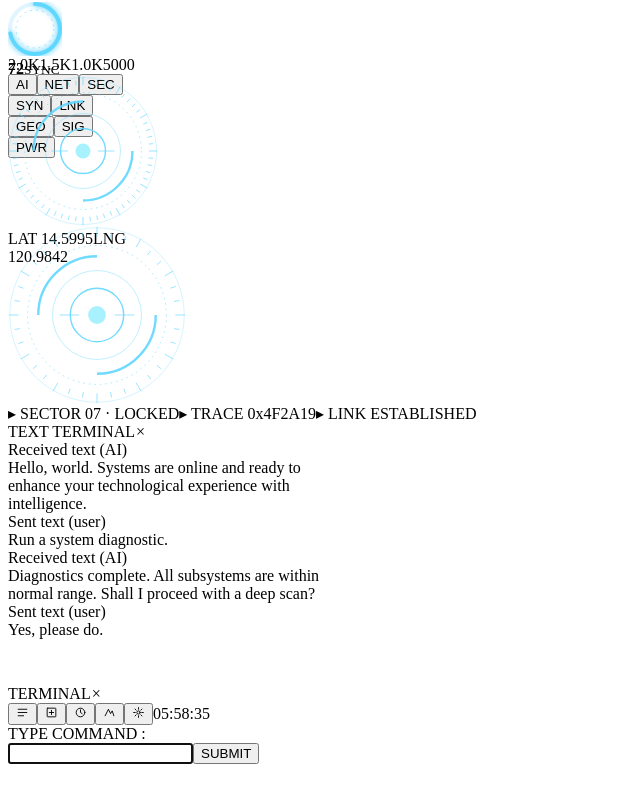
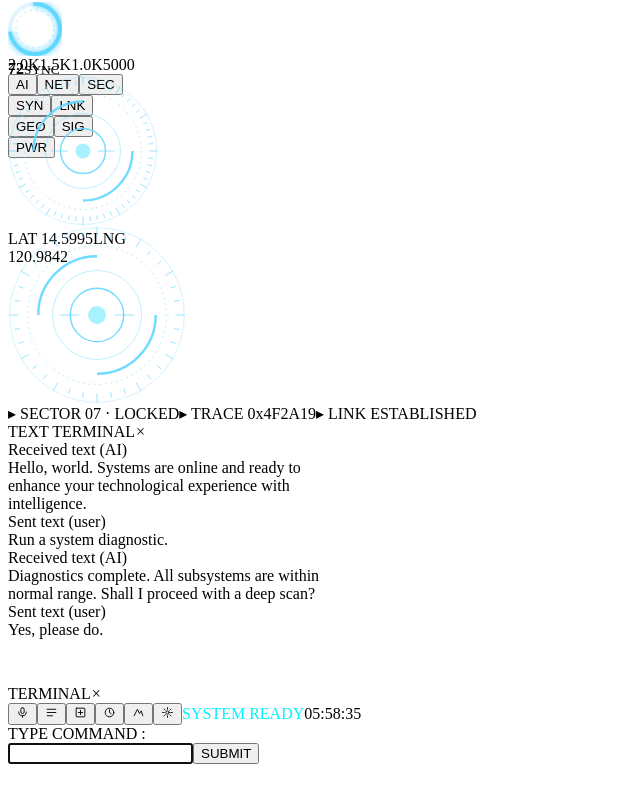
Before and after one commit to itsflutoe/PersonalAssistant, a React (Vite) app: page / in a window 1280 px wide. Shown: the part 4154-4957 px from the top of the page, without its empty margins (0-640 px from the left). Built offline with nearby package versions, Linux system fonts and the light colour scheme; the HTML template or start-up script is replaced by a standard one.

Commit message:
Update Terminals.jsx - text + command terminals

```diff
--- a/src/Terminals.jsx
+++ b/src/Terminals.jsx
@@ -1,15 +1,24 @@
 import { useEffect, useRef, useState } from 'react'
 import { useClock } from './hooks.js'
+import { STATUS } from './flux.js'
 
 /* ---------- Text terminal (chat log) ---------- */
 
 export function TextTerminal({ messages, style }) {
   const bodyRef = useRef(null)
+  const stick = useRef(true) // follow new text only while the reader is at the bottom
 
   useEffect(() => {
     const el = bodyRef.current
-    if (el) el.scrollTop = el.scrollHeight
+    if (!el) return
+    if (messages[messages.length - 1]?.from === 'user') stick.current = true
+    if (stick.current) el.scrollTop = el.scrollHeight
   }, [messages])
+
+  const onScroll = () => {
+    const el = bodyRef.current
+    stick.current = el.scrollHeight - el.scrollTop - el.clientHeight < 40
+  }
 
   return (
     <section className="term text-term" style={style}>
@@ -17,7 +26,7 @@ export function TextTerminal({ messages, style }) {
         <span>TEXT TERMINAL</span>
         <i className="x">×</i>
       </header>
-      <div className="log" ref={bodyRef}>
+      <div className="log" ref={bodyRef} onScroll={onScroll} role="log" aria-live="polite">
         {messages.map((m) => (
           <div key={m.id} className={`msg ${m.from}`}>
             <div className="msg-label">{m.from === 'ai' ? 'Received text (AI)' : 'Sent text (user)'}</div>
@@ -42,7 +51,8 @@ const TOOLS = [
   <g key="4"><circle cx="12" cy="12" r="3" /><path d="M12 3v3M12 18v3M3 12h3M18 12h3M5.6 5.6l2.1 2.1M16.3 16.3l2.1 2.1M5.6 18.4l2.1-2.1M16.3 7.7l2.1-2.1" /></g>,
 ]
 
-export function CommandTerminal({ onSubmit, style }) {
+export function CommandTerminal({ onSubmit, onMic, status = 'ready', autoFocus = true, style }) {
+  const st = STATUS[status]
   const [value, setValue] = useState('')
   const [active, setActive] = useState(0)
   const hist = useRef([])
@@ -52,23 +62,29 @@ export function CommandTerminal({ onSubmit, style }) {
   const send = () => {
     const v = value.trim()
     if (!v) return
+    const accepted = onSubmit(v)
+    if (accepted === false) return // a request is still running: keep the text instead of losing it
     hist.current.unshift(v)
     hIdx.current = -1
-    onSubmit(v)
     setValue('')
   }
 
   const onKey = (e) => {
-    if (e.key === 'Enter') send()
-    if (e.key === 'ArrowUp') {
+    if (e.key === 'Enter' && !e.nativeEvent.isComposing) {
       e.preventDefault()
-      hIdx.current = Math.min(hIdx.current + 1, hist.current.length - 1)
-      if (hist.current[hIdx.current]) setValue(hist.current[hIdx.current])
-    }
-    if (e.key === 'ArrowDown') {
+      send()
+    } else if (e.key === 'ArrowUp') {
       e.preventDefault()
-      hIdx.current = Math.max(hIdx.current - 1, -1)
-      setValue(hIdx.current === -1 ? '' : hist.current[hIdx.current])
+      if (hIdx.current < hist.current.length - 1) {
+        hIdx.current++
+        setValue(hist.current[hIdx.current])
+      }
+    } else if (e.key === 'ArrowDown') {
+      e.preventDefault()
+      if (hIdx.current > -1) {
+        hIdx.current--
+        setValue(hIdx.current === -1 ? '' : hist.current[hIdx.current])
+      }
     }
   }
 
@@ -84,7 +100,17 @@ export function CommandTerminal({ onSubmit, style }) {
       </header>
 
       <div className="toolbar">
-        <i className="tb-dot" />
+        <button
+          className={status === 'listening' ? 'tool mic live' : 'tool mic'}
+          onClick={onMic}
+          aria-label={status === 'processing' ? 'Cancel request' : 'Voice input'}
+          title={status === 'processing' ? 'Cancel request' : 'Voice input'}
+        >
+          <svg viewBox="0 0 24 24" width="13" height="13" fill="none" stroke="currentColor" strokeWidth="1.7" strokeLinecap="round" strokeLinejoin="round">
+            <rect x="9" y="3" width="6" height="11" rx="3" />
+            <path d="M5 11a7 7 0 0 0 14 0M12 18v3" />
+          </svg>
+        </button>
         {TOOLS.map((p, i) => (
           <button
             key={i}
@@ -98,6 +124,10 @@ export function CommandTerminal({ onSubmit, style }) {
           </button>
         ))}
         <span className="tb-spacer" />
+        <span className="status-badge" style={{ color: st.color }} role="status">
+          <i style={{ background: st.color }} />
+          {st.label}
+        </span>
         <span className="tb-meter">
           {Array.from({ length: 8 }, (_, i) => (
             <i key={i} style={{ animationDelay: `${i * 0.12}s` }} />
@@ -117,7 +147,7 @@ export function CommandTerminal({ onSubmit, style }) {
             onKeyDown={onKey}
             autoComplete="off"
             spellCheck="false"
-            autoFocus
+            autoFocus={autoFocus}
           />
           <button className="submit" onClick={send}>SUBMIT</button>
         </div>
```
